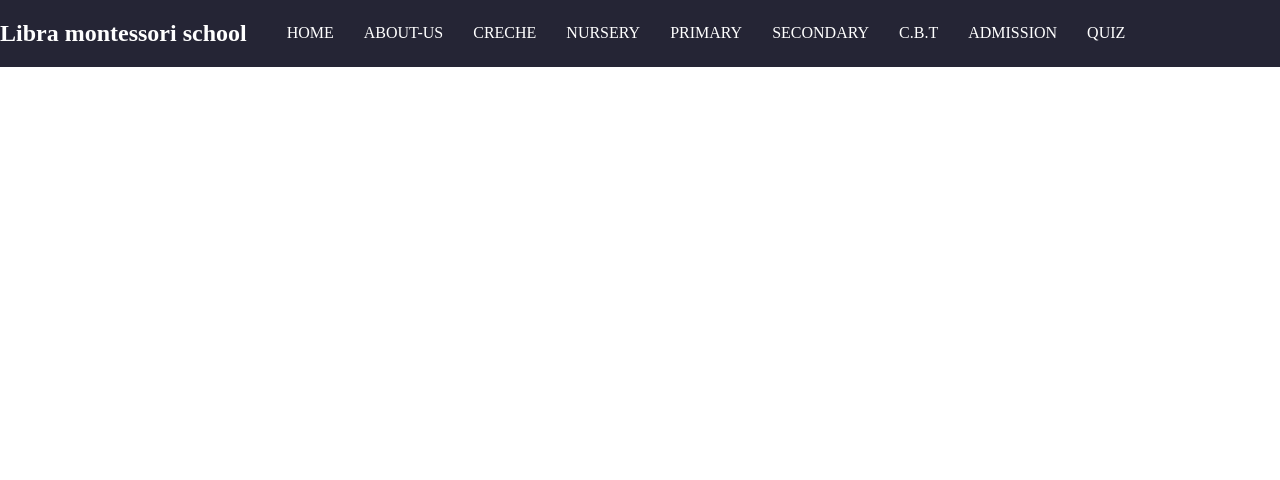
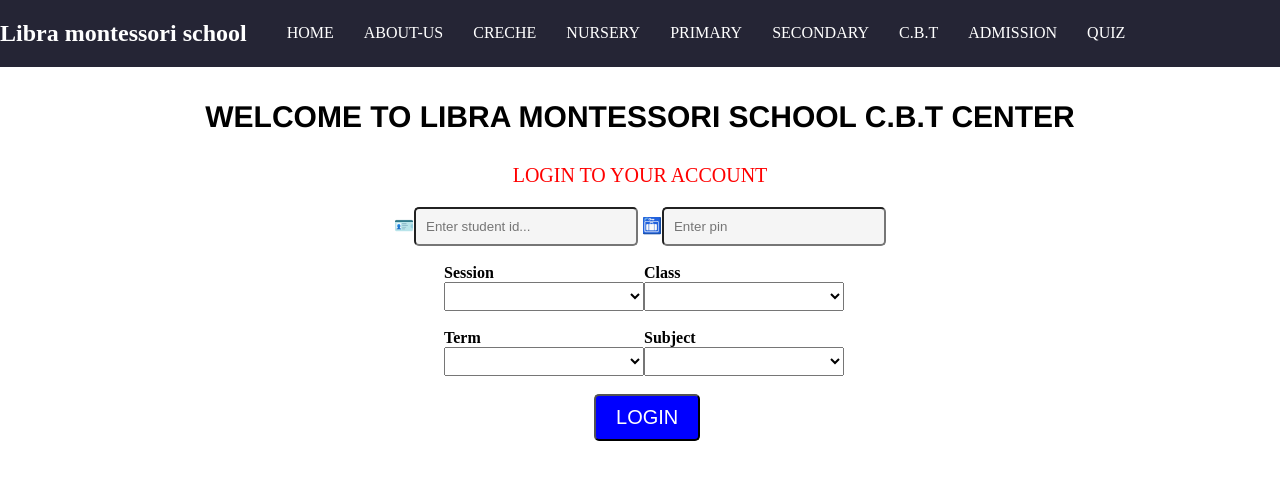
Before and after one commit to opeyemiadeleke1008-cyber/Libra-montessori-school, a plain HTML site: page cbt.html in a window 1280 px wide. Drawn offline with Linux system fonts and the light colour scheme.

Commit message:
created the cbt form

```diff
--- a/cbt.html
+++ b/cbt.html
@@ -1,13 +1,13 @@
 <!DOCTYPE html>
 <html lang="en">
-<head>
-    <meta charset="UTF-8">
-    <meta name="viewport" content="width=device-width, initial-scale=1.0">
-    <link rel="stylesheet" href="./css/cbt.css">
+  <head>
+    <meta charset="UTF-8" />
+    <meta name="viewport" content="width=device-width, initial-scale=1.0" />
+    <link rel="stylesheet" href="./css/cbt.css" />
     <title>Document</title>
-</head>
-<body>
-   <header>
+  </head>
+  <body>
+    <header>
       <nav>
         <div>
           <h1>Libra montessori school</h1>
@@ -27,5 +27,120 @@
         </div>
       </nav>
     </header>
-</body>
+
+    <main>
+      <section style="margin-top: 100px; justify-items: center">
+        <div>
+          <h3
+            style="
+              font-size: 30px;
+              font-weight: 800;
+              font-family: 'Franklin Gothic Medium', 'Arial Narrow', Arial,
+                sans-serif;
+            "
+          >
+            WELCOME TO LIBRA MONTESSORI SCHOOL C.B.T CENTER
+          </h3>
+        </div>
+        <div>
+          <p style="font-size: 20px; color: #f00">LOGIN TO YOUR ACCOUNT</p>
+        </div>
+        <form action="">
+          <div>
+            🪪<input
+              type="text"
+              placeholder="Enter student id..."
+              style="
+                padding: 10px;
+                width: 200px;
+                background-color: #f5f5f5;
+                border-radius: 5px;
+              "
+            />
+            🛅<input
+              type="text"
+              placeholder="Enter pin"
+              style="
+                padding: 10px;
+                width: 200px;
+                background-color: #f5f5f5;
+                border-radius: 5px;
+              "
+            />
+          </div>
+          <br />
+          <div style="display: flex; margin-left: 50px;">
+            <div>
+              <label for="session"><strong>Session</strong></label>
+              <br />
+              <select name="session" id="" style="padding: 5px; width: 200px">
+                <option value=""></option>
+                <option value="2025/2026">2025/2026</option>
+                <option value="2026/2027">2026/2027</option>
+                <option value="2027/2028">2027/2028</option>
+                <option value="2028/2029">2028/2029</option>
+                <option value="2029/2030">2029/2030</option>
+              </select>
+            </div>
+            <div>
+              <label for="class"><strong>Class</strong></label>
+              <br />
+              <select name="class" id="" style="padding: 5px; width: 200px">
+                <option value=""></option>
+                <option value="jss-1">jss-1</option>
+                <option value="jss-2">jss-2</option>
+                <option value="jss-3">jss-3</option>
+                <option value="sss-1">sss-1</option>
+                <option value="sss-2">sss-2</option>
+                <option value="sss-3">sss-3</option>
+              </select>
+            </div>
+          </div>
+          <br />
+          <div style="display: flex; margin-left: 50px;">
+            <div>
+              <label for="term"><strong>Term</strong></label>
+              <br />
+              <select name="term" id="" style="padding: 5px; width: 200px">
+                <option value=""></option>
+                <option value="First">First</option>
+                <option value="Second">Second</option>
+                <option value="Third">Third</option>
+              </select>
+            </div>
+            <div>
+              <label for="subject"><strong>Subject</strong></label>
+              <br />
+              <select name="subject" id="" style="padding: 5px; width: 200px">
+                <option value=""></option>
+                <option value="english">Use of english</option>
+                <option value="mathematics">Mathematics</option>
+                <option value="chemistry">Chemistry</option>
+                <option value="physics">Physics</option>
+                <option value="economics">Economics</option>
+                <option value="agric">Agric-science</option>
+                <option value="civic">Civic-education</option>
+                <option value="dp">Data-processing</option>
+                <option value="biology">Biology</option>
+              </select>
+            </div>
+          </div>
+          <br />
+          <div style="margin-left: 200px;">
+            <button
+              style="
+                padding: 10px 20px;
+                color: #fff;
+                background-color: #0000ff;
+                border-radius: 5px;
+                font-size: 20px;
+              "
+            >
+              LOGIN
+            </button>
+          </div>
+        </form>
+      </section>
+    </main>
+  </body>
 </html>
```
